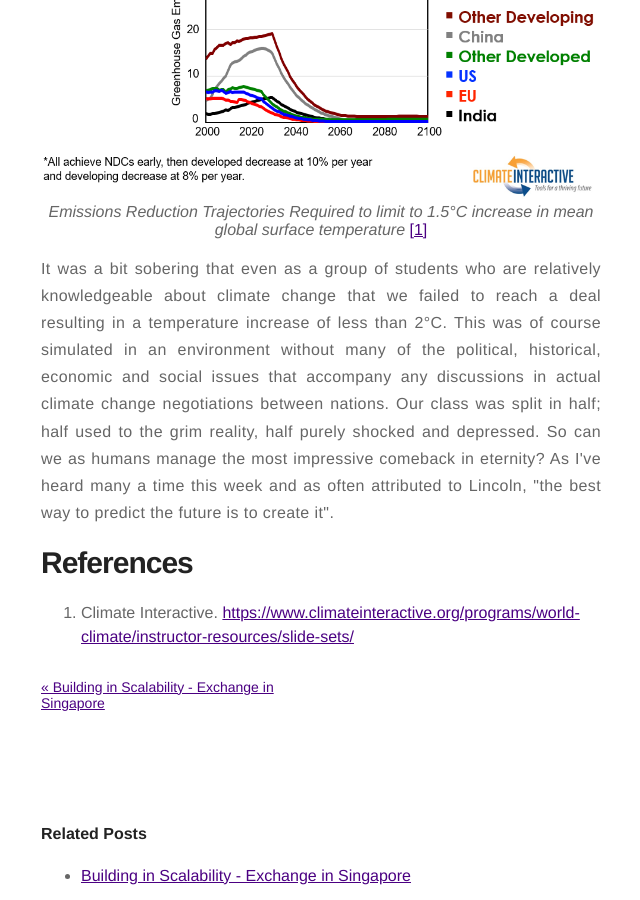
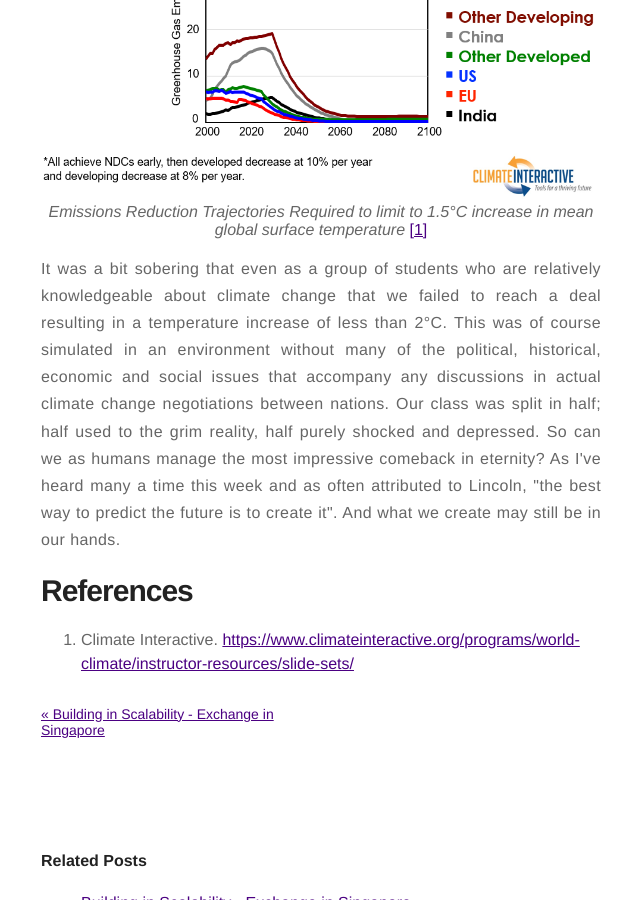
Before and after one commit to anjukan/anjukan.github.io, a Jekyll site: the page built from _posts/2019-08-12-Climate-Emergency.markdown, in a window 1280 px wide and 900 px high, scrolled down 3458 px. Shown: the whole window, without its empty margins (319-959 px from the left). Built offline with Jekyll 4.4.1, drawn with Linux system fonts in a browser that asks for light colours.

Commit message:
Added v6 of climate emergency blog

```diff
--- a/_posts/2019-08-12-Climate-Emergency.markdown
+++ b/_posts/2019-08-12-Climate-Emergency.markdown
@@ -103,7 +103,8 @@ we failed to reach a deal resulting in a temperature increase of less than 2&deg
 environment without many of the political, historical, economic and social issues that accompany any discussions
 in actual climate change negotiations between nations. Our class was split in half; half used to the grim reality, half
 purely shocked and depressed. So can we as humans manage the most impressive comeback in eternity? As I've heard many a
-time this week and as often attributed to Lincoln, "the best way to predict the future is to create it". </p>
+time this week and as often attributed to Lincoln, "the best way to predict the future is to create it". And what we create
+may still be in our hands. </p>
 
 </div>
 
```
